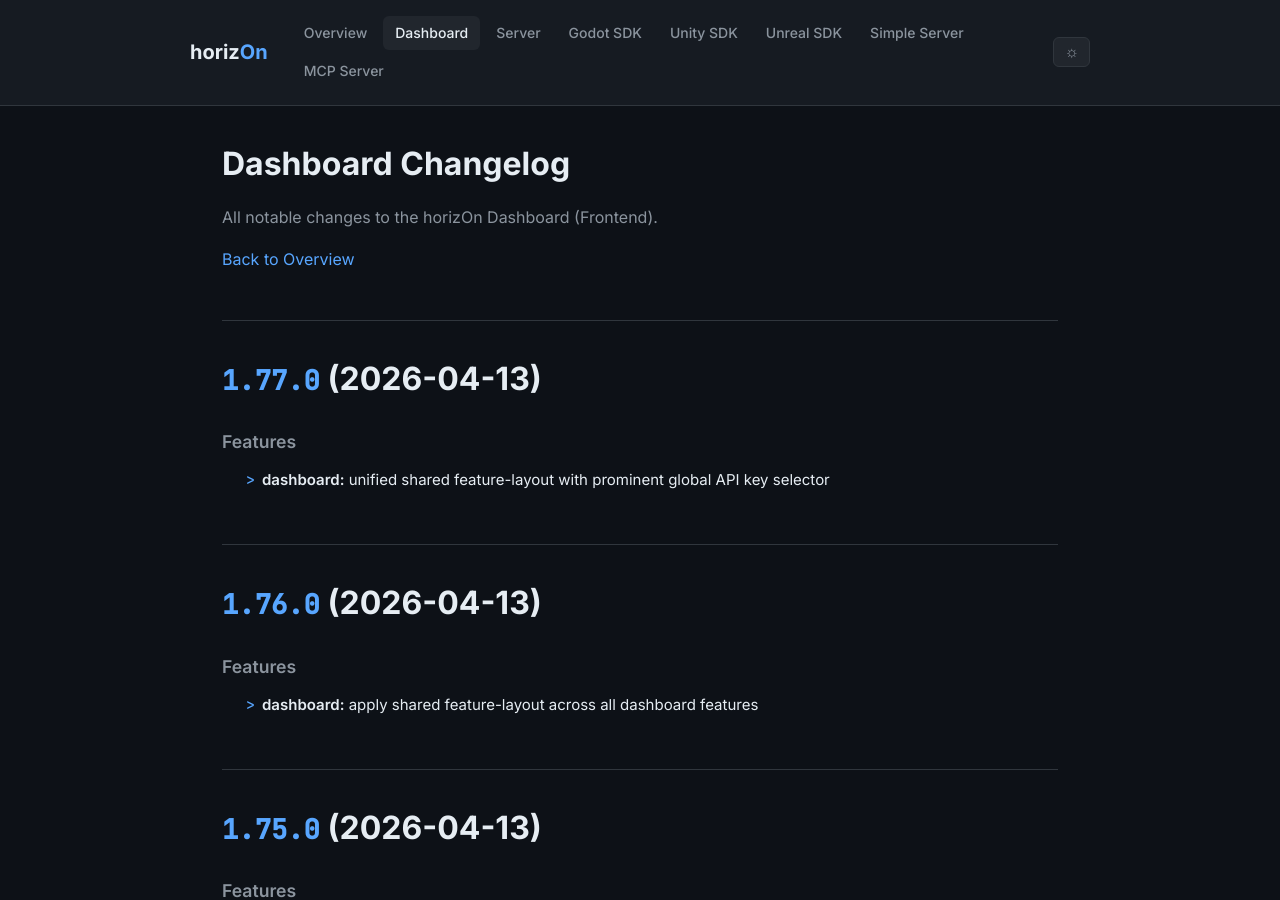
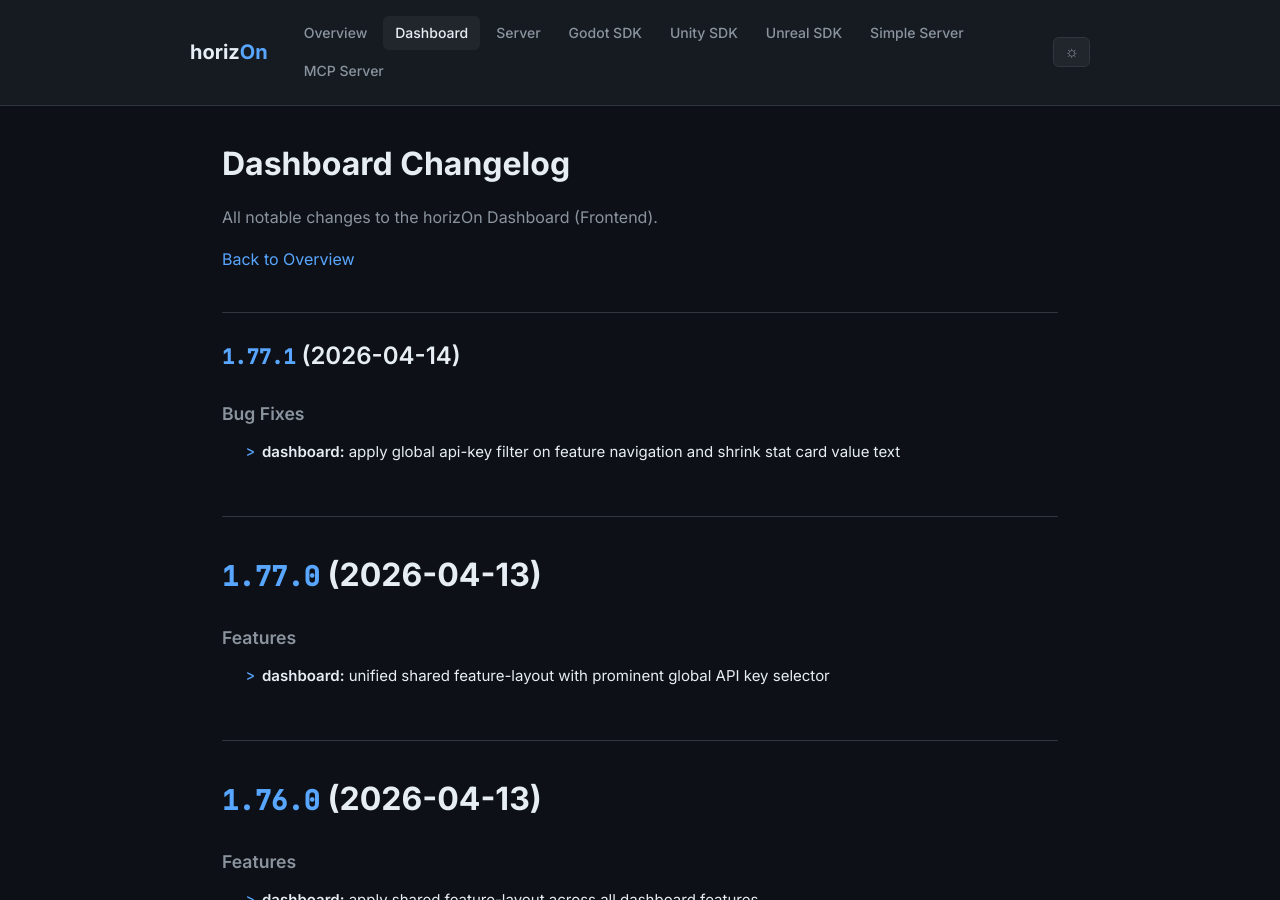
Before and after one commit to ProjectMakersDE/horizOn-Changelog, a Jekyll site: the page built from dashboard-changelog.md, in a window 1280 px wide and 900 px high. Built offline with Jekyll 4.4.1, drawn with Linux system fonts in a browser that asks for light colours.

Commit message:
chore: sync changelogs [skip ci]

```diff
--- a/dashboard-changelog.md
+++ b/dashboard-changelog.md
@@ -8,6 +8,13 @@ title: Dashboard Changelog
 All notable changes to the horizOn Dashboard (Frontend).
 
 [Back to Overview](.)
+
+## [1.77.1](https://github.com/ProjectMakersDE/horizOn-Dashboard/compare/v1.77.0...v1.77.1) (2026-04-14)
+
+
+### Bug Fixes
+
+* **dashboard:** apply global api-key filter on feature navigation and shrink stat card value text ([bd23c43](https://github.com/ProjectMakersDE/horizOn-Dashboard/commit/bd23c43bb346c94b5583387b4816148c02302e9a))
 
 # [1.77.0](https://github.com/ProjectMakersDE/horizOn-Dashboard/compare/v1.76.0...v1.77.0) (2026-04-13)
 
```
Also changed, not shown: index.md (+1 -1 lines).
